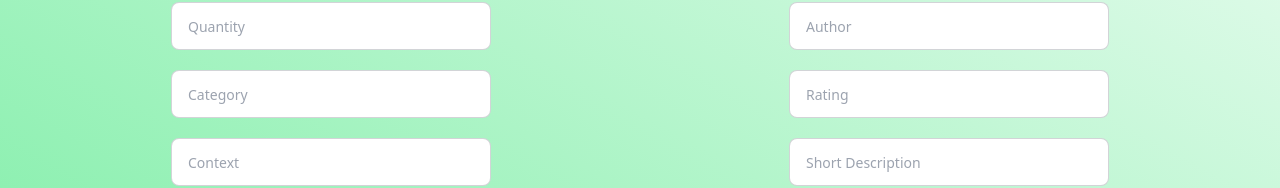
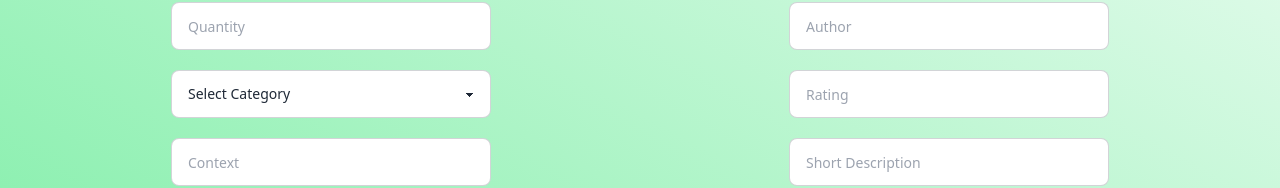
Before and after one commit to EjuMir/GoBook, a React (Vite) app: page /addBooks in a window 1280 px wide. Shown: the part 538-726 px from the top of the page. Built offline with nearby package versions, Linux system fonts and the light colour scheme; no server answers; sample sign-in values are in the browser's storage.

Commit message:
dealt with some little details

```diff
--- a/src/Authentication/SignUp/SignUp.jsx
+++ b/src/Authentication/SignUp/SignUp.jsx
@@ -46,6 +46,10 @@ const SignUp = () => {
         }
         else if (!/[a-z]/.test(password)) {
             setError('Must have a LowerCase character');
+            return;
+        }
+        else if(/[!@#$%^&*(),.?":{}|<>]/.test(password)){
+            setError('Must have an special character');
             return;
         }
 
--- a/src/Layout/AddBooks/AddBooks.jsx
+++ b/src/Layout/AddBooks/AddBooks.jsx
@@ -8,7 +8,7 @@ import Swal from 'sweetalert2'
 const AddBooks = () => {
 
 
-    const handleSubmit = e =>{
+    const handleSubmit = e => {
 
 
         e.preventDefault();
@@ -24,21 +24,21 @@ const AddBooks = () => {
 
 
 
-       if(rating>5){
+        if (rating > 5) {
             toast.error('Rating must be between 1-5');
-        return ;
+            return;
         }
-       if(!/[A-Z]/.test(category)){
+        if (!/[A-Z]/.test(category)) {
             toast.error('Please put the first alphabet to capital in Category');
             return;
         }
 
-       const addBook = {name, image, quantity, author, rating, contents, description, category};
+        const addBook = { name, image, quantity, author, rating, contents, description, category };
         console.log(addBook);
 
         axios.post('http://localhost:5000/allBooks', addBook)
-       .then (res => {
-        if(res.data.insertedId){
+            .then(res => {
+                if (res.data.insertedId) {
                     Swal.fire({
                         icon: "success",
                         title: "Hooray! Your Book has been added",
@@ -61,10 +61,10 @@ const AddBooks = () => {
                     <form onSubmit={handleSubmit}>
                         <div className='grid grid-cols-1 lg:grid-cols-2 gap-5'>
                             <div>
-                            <input type="text" name="name" placeholder="Book Name" className="input input-bordered input-md w-full max-w-xs" required/>
+                                <input type="text" name="name" placeholder="Book Name" className="input input-bordered input-md w-full max-w-xs" required />
                             </div>
                             <div>
-                            <input type="url" name="image" placeholder="Put Your Image URL" className="input input-bordered input-md w-full max-w-xs"/>
+                                <input type="url" name="image" placeholder="Put Your Image URL" className="input input-bordered input-md w-full max-w-xs" />
                             </div>
                             <div>
                                 <input type="number" name="quantity" placeholder="Quantity" className="input input-bordered input-md w-full max-w-xs" />
@@ -73,7 +73,16 @@ const AddBooks = () => {
                                 <input type="text" name="author" placeholder="Author" className="input input-bordered input-md w-full max-w-xs" />
                             </div>
                             <div>
-                            <input type="text" name="category" placeholder="Category" className="input input-bordered input-md w-full max-w-xs" required/>
+                                <select name="category" className="select select-bordered w-full max-w-xs" required>
+                                    <option disabled selected>Select Category </option>
+                                    <option>Sci-Fi</option>
+                                    <option>Romance</option>
+                                    <option>Mystery</option>
+                                    <option>Adventure</option>
+                                    <option>Fiction</option>
+                                    <option>Fantasy</option>
+                                    <option>Comedy</option>
+                                </select>
                             </div>
                             <div>
                                 <input type="number" name="rating" placeholder="Rating" className="input input-bordered input-md w-full max-w-xs" />
@@ -82,11 +91,11 @@ const AddBooks = () => {
                                 <input type="text" name="context" placeholder="Context" className="input input-bordered input-md w-full max-w-xs" />
                             </div>
                             <div>
-                            <input type="text" name="shortDes" placeholder="Short Description" className="input input-bordered input-md w-full max-w-xs"/>
+                                <input type="text" name="shortDes" placeholder="Short Description" className="input input-bordered input-md w-full max-w-xs" />
                             </div>
                         </div>
                         <div>
-                            <input type="submit" value="ADD BOOK" className="btn btn-accent bg-green-900 text-white text-xl font-bold w-3/4 mt-5"/>
+                            <input type="submit" value="ADD BOOK" className="btn btn-accent bg-green-900 text-white text-xl font-bold w-3/4 mt-5" />
                         </div>
                     </form>
                 </div>
--- a/src/Layout/UpdatePage/UpdatePage.jsx
+++ b/src/Layout/UpdatePage/UpdatePage.jsx
@@ -10,7 +10,7 @@ const UpdatePage = () => {
     const info = useLoaderData();
     const { _id, name, image, author, rating, category } = info
 
-    const handleSubmit = e =>{
+    const handleSubmit = e => {
 
 
         e.preventDefault();
@@ -22,19 +22,19 @@ const UpdatePage = () => {
         const category = form.category.value;
 
 
-        if(rating>5){
+        if (rating > 5) {
             toast.error('Rating must be between 1-5');
-         return ;
+            return;
         }
 
-        const updateBook = {name, image, author, rating, category};
+        const updateBook = { name, image, author, rating, category };
 
         console.log(updateBook);
 
         axios.put(`http://localhost:5000/allBooks/${_id}`, updateBook)
-        .then(res=> {
+            .then(res => {
                 console.log(res.data);
-            if(res.data.modifiedCount > 0){
+                if (res.data.modifiedCount > 0) {
                     Swal.fire({
                         icon: "success",
                         title: "Your Book has been updated successfully",
@@ -53,23 +53,33 @@ const UpdatePage = () => {
                     <form onSubmit={handleSubmit}>
                         <div className='grid grid-cols-1 lg:grid-cols-2 gap-5'>
                             <div>
-                            <input type="text" name="name" placeholder="Book Name" className="input input-bordered input-md w-full max-w-xs" defaultValue={name} required/>
+                                <input type="text" name="name" placeholder="Book Name" className="input input-bordered input-md w-full max-w-xs" defaultValue={name} required />
                             </div>
                             <div>
-                            <input type="url" name="image" placeholder="Put Your Image URL" className="input input-bordered input-md w-full max-w-xs" defaultValue={image}/>
+                                <input type="url" name="image" placeholder="Put Your Image URL" className="input input-bordered input-md w-full max-w-xs" defaultValue={image} />
                             </div>
                             <div>
-                            <input type="text" name="author" placeholder="Author" className="input input-bordered input-md w-full max-w-xs" defaultValue={author}/>
+                                <input type="text" name="author" placeholder="Author" className="input input-bordered input-md w-full max-w-xs" defaultValue={author} />
                             </div>
                             <div>
-                            <input type="text" name="category" placeholder="Category" className="input input-bordered input-md w-full max-w-xs" defaultValue={category} required/>
+                                <select name="category" className="select select-bordered w-full max-w-xs" defaultValue={category}>
+                                    <option disabled selected>Select Category </option>
+                                    <option>Sci-Fi</option>
+                                    <option>Romance</option>
+                                    <option>Mystery</option>
+                                    <option>Adventure</option>
+                                    <option>Fiction</option>
+                                    <option>Fantasy</option>
+                                    <option>Comedy</option>
+                                </select>
+
                             </div>
                             <div>
-                            <input type="number" name="rating" placeholder="Rating" className="input input-bordered input-md w-full max-w-xs" defaultValue={rating}/>
+                                <input type="number" name="rating" placeholder="Rating" className="input input-bordered input-md w-full max-w-xs" defaultValue={rating} />
                             </div>
                         </div>
                         <div>
-                            <input type="submit" value="Submit" className="btn btn-accent bg-green-900 text-white text-xl font-bold w-3/4 mt-5"/>
+                            <input type="submit" value="Submit" className="btn btn-accent bg-green-900 text-white text-xl font-bold w-3/4 mt-5" />
                         </div>
                     </form>
                 </div>
```
Lines whose indentation alone changed are shown as unchanged.
